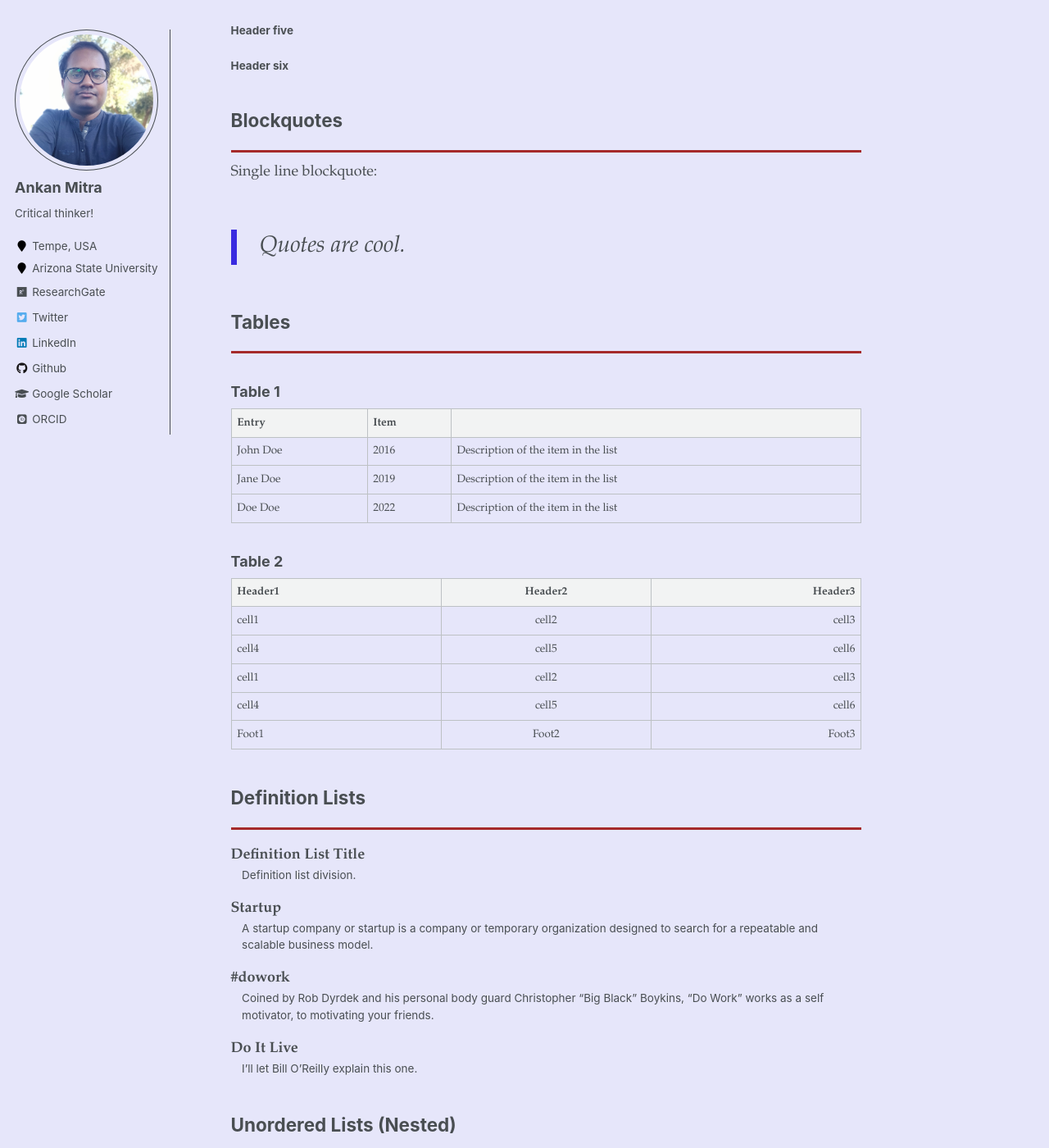
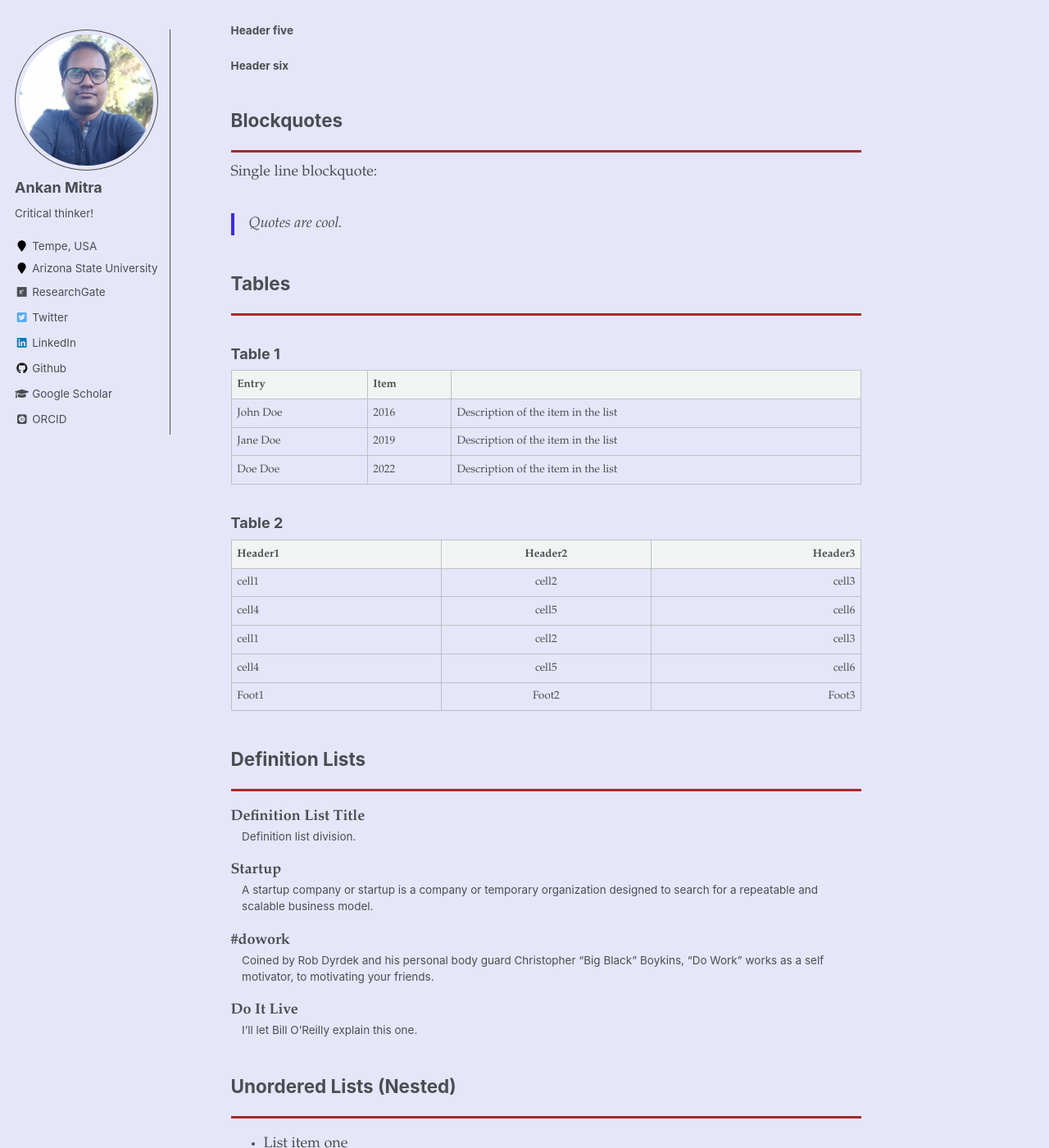
Before and after one commit to percyjackson9/percyjackson9.github.io, a Jekyll site: the page built from _pages/markdown.md, in a window 1280 px wide and 1400 px high, scrolled down 1360 px. Shown: the whole window at 82% size. Built offline with Jekyll 4.4.1, drawn with Linux system fonts in a browser that asks for light colours; some web fonts are replaced.

Commit message:
Update _base.scss

```diff
--- a/_sass/_base.scss
+++ b/_sass/_base.scss
@@ -102,7 +102,7 @@ blockquote {
   border-left: 0.25em solid $primary-color;
   font-family: $global-font-family;  /* addition 1*/
   width: 100%;                       /* addition 2*/
-  font-size: $type-size-3;
+  font-size: $type-size-5;
 
   cite {
     font-style: italic;
```
